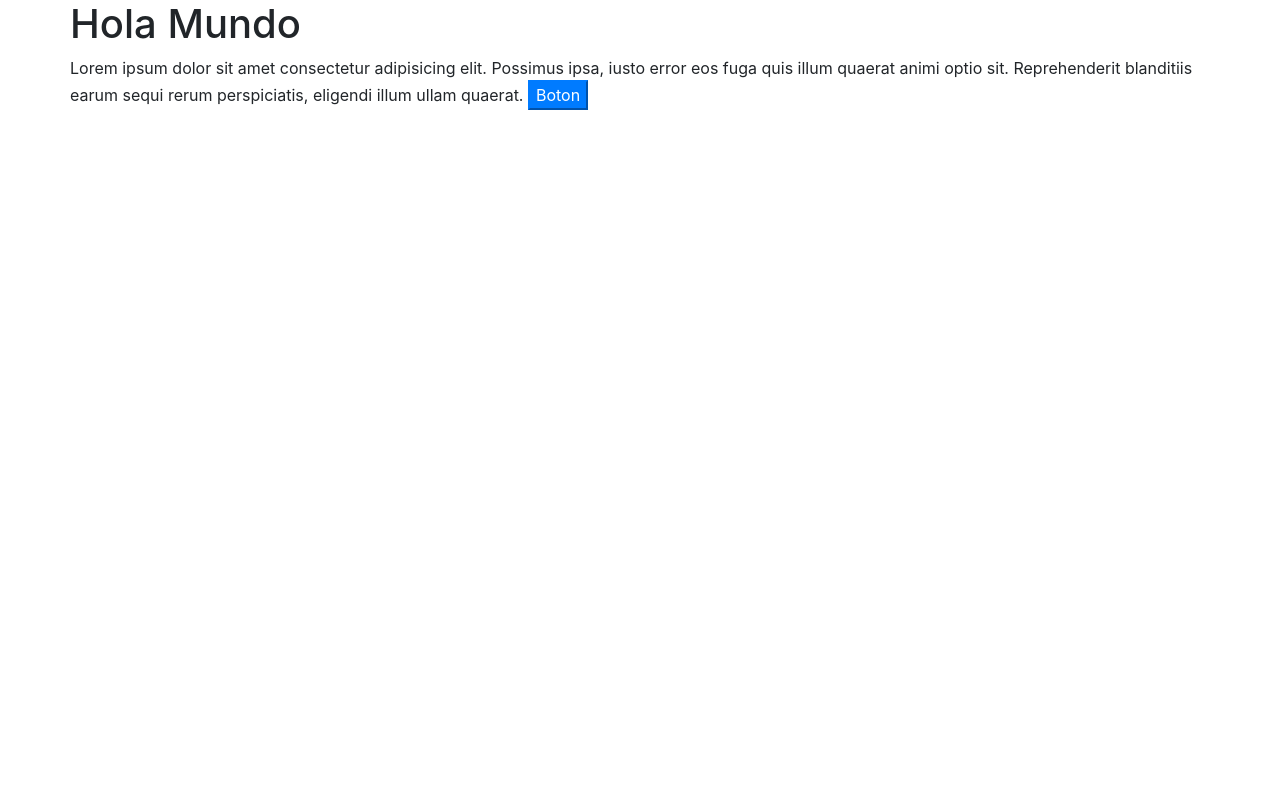
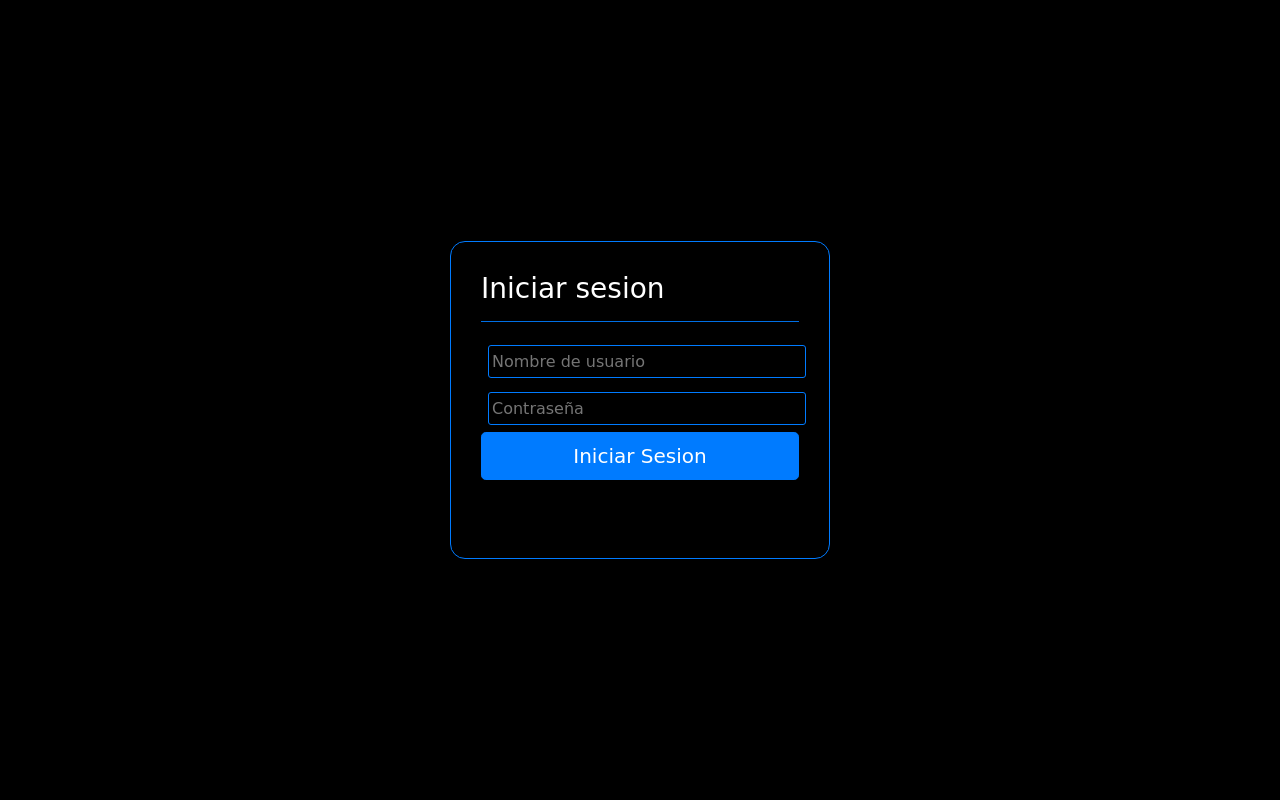
Before and after one commit to SantoGmz/Project_s4n70, a PHP site: page / in a window 1280 px wide. Run offline with PHP 8.4, Linux system fonts and the light colour scheme; some libraries are stand-ins or nearby versions.

Commit message:
login y index
inicio de sesion creado y pagina principal sin contenido

```diff
--- /dev/null
+++ b/app/Recursos/css/style.css
@@ -0,0 +1,84 @@
+
+//COLORES
+.PRUEBA_DE_COLORES{
+
+color:
+#03528D
+/*BOTON COLOR*/
+#007BFF
+}
+
+* {
+    font-family: "Times New Roman", Times, serif;
+    color: black;
+    font-family: 'Lobster', cursive;
+   /* font-family: 'Libre Baskerville', serif;  */
+
+}
+
+h1{
+    font-size: 25px;
+    text-align: center;
+    color: #03528D;
+}
+
+
+
+/* Centrar todo*/
+#login {
+    display: flex;
+    align-content: center;
+    align-items: center;
+    height: 100vh;
+    justify-content: center;
+}
+
+body{
+    background: black;
+    color: white;
+
+
+}
+
+h1,h2,h3,h4 {
+    color: white;
+}
+
+
+body a[title] {
+    display: none;
+}
+
+.col-md-4, .col-md-6, .col-md-12{
+    padding: 30px;
+    margin:9px;
+    border-radius: 15px;
+    background: transparent;
+    color: black;
+    border: solid 1px #007BFF ;
+
+}
+
+/*lABEL*/
+.saw7{
+    width: 100%;
+    color: white;
+    margin: 7px;
+    padding: 3px;
+    border: solid 1px red;
+    background: transparent;
+    outline: none;
+    height: 33px;
+    transition: all ease 0.5s;
+    border-radius: 3px;
+
+}
+
+.saw7{
+    color: #007BFF;
+    border: 1px solid #007BFF;
+}
+
+p{
+    color: white;
+}
--- a/app/Recursos/head.php
+++ b/app/Recursos/head.php
@@ -7,5 +7,5 @@
     <title> <?php echo $titulo; ?>- S4N70 </title>
     <link rel="stylesheet" href="app/Recursos/css/bootstrap.min.css">
     <link rel="stylesheet" href="https://use.fontawesome.com/releases/v5.8.1/css/all.css" integrity="sha384-50oBUHEmvpQ+1lW4y57PTFmhCaXp0ML5d60M1M7uH2+nqUivzIebhndOJK28anvf" crossorigin="anonymous">
-
+    <link rel="stylesheet" href="app/recursos/css/style.css">
 </head>
--- a/app/_index.vista.php
+++ b/app/_index.vista.php
@@ -1,20 +1,46 @@
-<body>
+<?php
+require "app/recursos/head.php";
+?>
+
+<body >
+
+
+    <!--contenedor-->
     <div class="container">
-        <div class="row">
-            <div class="col-xs-4">
-                <h1>Hola Mundo</h1>
-                    <p>
+        <!--col-4-->
+        <div id="login" class="row">
+            <div class="col-md-4">
 
-                        Lorem ipsum dolor sit amet consectetur adipisicing elit.
-                        Possimus ipsa, iusto error eos fuga quis illum quaerat animi
-                        optio sit. Reprehenderit blanditiis earum sequi rerum perspiciatis,
-                        eligendi illum ullam quaerat.
-                        <button class="btn-primary" >Boton</button>
-                    </p>
+                <!--Formulario-->
+                <form action="" method="POST" autocomplete="off">
+
+                    <h3>Iniciar sesion</h3>
+                    <hr color="#007BFF">
+                    <input type="text" name="inputUser" autofocus class="saw7" placeholder="Nombre de usuario" required>
+                    <input type="password" name="passwd" class="saw7" placeholder="Contraseña" required>
+                    <br>
+                    <button type="submit" class="btn btn-primary btn-lg btn-block">Iniciar Sesion</button>
+                    <br>
+                    <em class="text-danger"><?php
+                        if(isset($mensajesError['usuario_incorrecto'])){
+                        echo $mensajesError['usuario_incorrecto'];
+                        }
+                        ?>
+                    </em>
+                    <br>
+                   <!-- <span class="otherPregunte">Aun no te has registrado? <a href="registro.php" class="otherPregunte">Registrarme</a></span> -->
+                </form>
+
             </div>
         </div>
     </div>
 
-<?php require("app/script.php");?>
+
+
+
+<!-- librerias-->
+
+<!-- /librerias -->
 </body>
+
 </html>
--- /dev/null
+++ b/app/conexion.php
@@ -0,0 +1,17 @@
+<?php
+$host ="localhost";
+$dbname ="s4n70";
+$user = "root";
+$password = "";
+$opciones = [PDO::ATTR_ERRMODE => PDO::ERRMODE_EXCEPTION];
+
+//combiarlos valores para produccion
+
+if ($_SERVER['SERVER_NAME'] == "s4n70.000webhostapp.com") {
+    $host = "localhost";
+    $dbname = "id8911792_proyecto_db";
+    $user = "id8911792_s4n70";
+    $password = "16051983a";
+}
+
+    $conexion = new PDO("mysql:host=$host;dbname=$dbname;", $user, $password, $opciones);
--- /dev/null
+++ b/app/mis_funciones.php
@@ -0,0 +1,78 @@
+<?php
+
+/* Mi funcion para mostrar los errores */
+function manejoErrores($codigo, $mensaje, $archivo, $linea) {
+    echo "<div class='alert alert-primary alerta' role='alert'>
+            <b>Ha ocurrido un error.</b>
+            <div>
+                <p><i>$mensaje</i></p>
+                <p>Error en la linea <b>$linea</b> del archivo <b>$archivo</b></p>
+            </div>
+        </div>";
+}
+set_error_handler("manejoErrores");
+
+function imprimir($valor_recibido){
+    echo "<pre>";
+    var_export($valor_recibido);
+    echo"</pre>";
+
+}
+
+function vista($recibir){
+    return"app/vistas/$recibir.vista.php";
+}
+
+function generardatos($genera){
+
+}
+
+function selectPublicaciones($conexion) {
+    // 1. Preparar el query
+    $comando = $conexion->prepare("SELECT * FROM publicaciones");
+    // 2. Ejecutar el query
+    $comando->execute();
+    // 3. Traer los datos
+    $publicaciones = $comando->fetchAll(PDO::FETCH_ASSOC);
+    return $publicaciones;
+}
+
+//comprobar si el usuario existe
+function comprobarUsuarioExiste($conexion, $correo, $username) {
+    // 1. Preparar el query
+    $comando = $conexion->prepare("SELECT * FROM usuarios WHERE correo = '$correo' OR username = '$username'");
+    // 2. Ejecutar el query
+    $comando->execute();
+    // 3. Traer los datos
+    $resultado = $comando->fetchAll(PDO::FETCH_ASSOC);
+    return $resultado;
+}
+
+//titulo and descripcion titulo descripcion
+function RepeatTabla($conexion, $titulo, $descripcion) {
+    // 1. Preparar el query
+    $comando = $conexion->prepare("SELECT * FROM publicaciones WHERE descripcion = '$descripcion' OR titulo = '$titulo'");
+    // 2. Ejecutar el query
+    $comando->execute();
+    // 3. Traer los datos
+    $resultadotabla = $comando->fetchAll(PDO::FETCH_ASSOC);
+    return $resultadotabla;
+}
+
+
+function selectCategorias($conexion) {
+    $comando = $conexion->prepare("SELECT * FROM categorias");
+    $comando->execute();
+    $categorias = $comando->fetchAll(PDO::FETCH_ASSOC);
+    return $categorias;
+}
+
+function selectPublicacionesDelUsuario($conexion, $usuario_id) {
+    // 1. Preparar el query
+    $comando = $conexion->prepare("SELECT * FROM publicaciones WHERE creado_por = $usuario_id");
+    // 2. Ejecutar el query
+    $comando->execute();
+    // 3. Traer los datos
+    $publicaciones = $comando->fetchAll(PDO::FETCH_ASSOC);
+    return $publicaciones;
+}
--- a/index.php
+++ b/index.php
@@ -1,6 +1,62 @@
 <?php
+session_start();
+require "app/mis_funciones.php";
+
+
+//abre
+
+require "app/conexion.php";
+
+
+
+// Si el usuario está logeado no puede ver esta página
+if(isset($_SESSION['usuario_id']) == true) {
+    // REDIRECCIONAR a la pagina principal
+    header("Location: principal.php");
+}
+
+
+
+// Verificar si el inputUser existe
+if (isset($_POST['inputUser'])) {
+    $datosUsuario = array(
+        'username' => $_POST['inputUser'],
+        'password' => $_POST['passwd']
+    );
+    // Preparar el query
+    $sql = 'SELECT * FROM usuarios WHERE username = :username and password = :password';
+    $comando = $conexion->prepare($sql);
+
+        // Asociar el :username con el valor
+    $comando->bindParam(":username", $datosUsuario['username']);
+    $comando->bindParam(":password", $datosUsuario['password']);
+    // Ejecutar el query
+    $comando->execute();
+
+    // Traer los datos
+    $resultado = $comando->fetchAll(PDO::FETCH_ASSOC);
+        imprimir($resultado);
+    $cantidadRegistros = count($resultado);
+
+    if ($cantidadRegistros > 0) {
+
+            $_SESSION['usuario_id'] = $resultado[0]['id'];
+            $_SESSION['usuario_nombre'] = $resultado[0]['nombre'];
+            $_SESSION['usuario_username'] = $resultado[0]['username'];
+        header("Location: principal.php");
+    } else {
+        // Almancenar un mensaje de error para mostrarlo al usuario
+        $mensajesError['usuario_incorrecto'] = "El usuario o la contraseña son incorrectos";
+    }
+}
+
+
+//cierre
 
 $titulo = "LOGIN ";
 require("app/recursos/head.php");
 require("app/_index.vista.php");
+
+
+
 ?>
```
Also changed, not shown: app/Navbar.php (+36 -1 lines), logout.php (added, +12 -0 lines), pincipal.php (deleted, +0 -10 lines), principal.php (added, +17 -0 lines).
